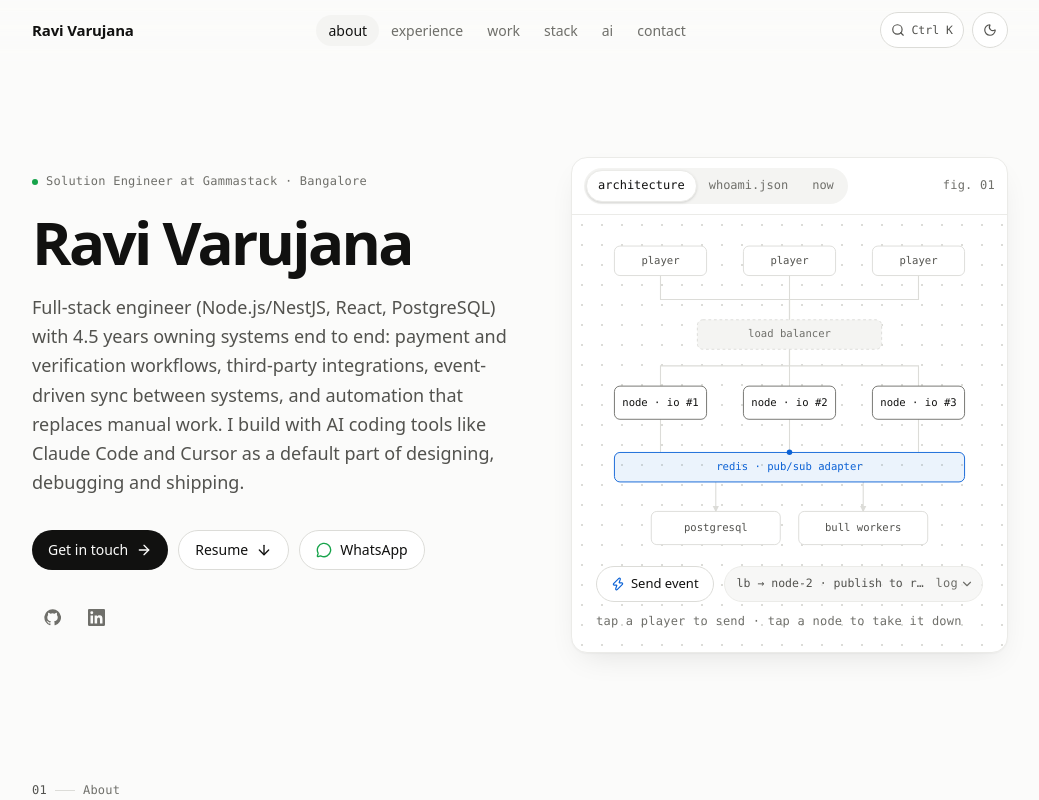
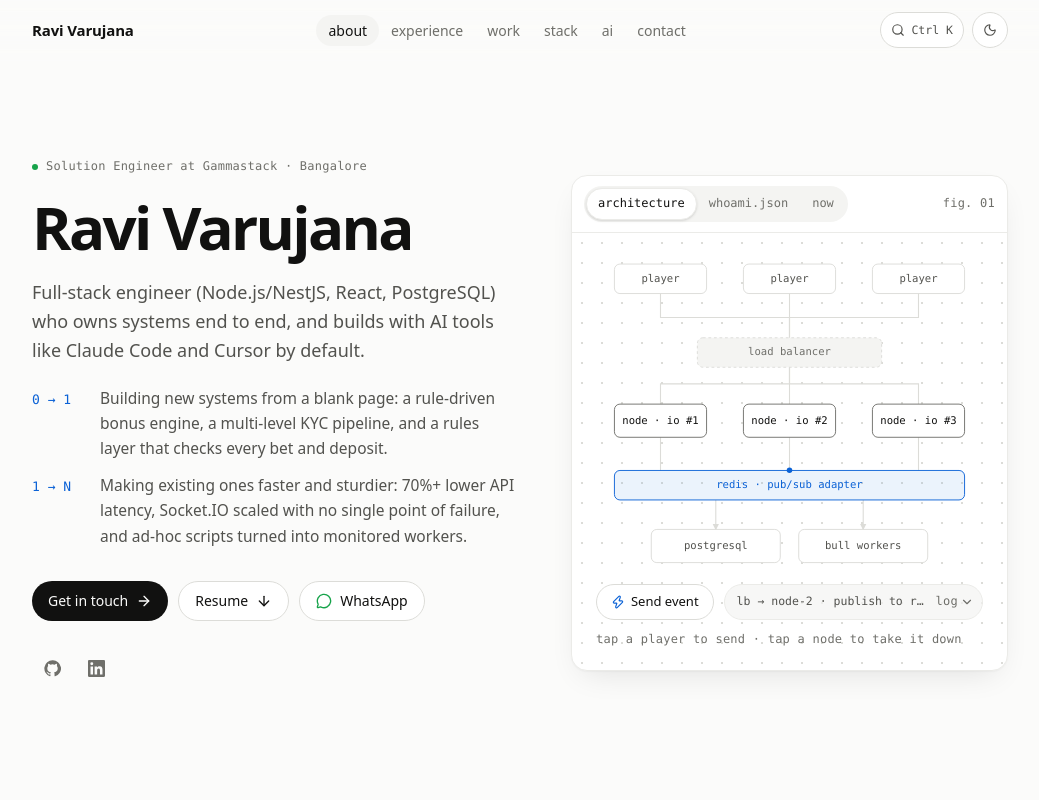
Before and after one commit to ravivarujana/portfolio, a React (Vite) app: page / in a window 1280 px wide. Shown: the top 800 px of the page, without its empty margins (120-1159 px from the left). Built offline with nearby package versions, Linux system fonts and the light colour scheme.

Commit message:
Changes for the portfolio

```diff
--- a/src/components/Hero.tsx
+++ b/src/components/Hero.tsx
@@ -53,6 +53,16 @@
           <motion.p variants={stagger.child} className="mt-5 max-w-[52ch] text-[17px] leading-relaxed text-ink-2 sm:text-lg">
             {profile.intro}
           </motion.p>
+          {profile.modes.length > 0 && (
+            <motion.dl variants={stagger.child} className="mt-5 grid max-w-[56ch] gap-3">
+              {profile.modes.map((m) => (
+                <div key={m.label} className="grid grid-cols-[56px_1fr] items-baseline gap-3">
+                  <dt className="whitespace-nowrap font-mono text-[13px] font-medium text-accent">{m.label}</dt>
+                  <dd className="text-[15.5px] leading-relaxed text-ink-2">{m.text}</dd>
+                </div>
+              ))}
+            </motion.dl>
+          )}
 
           <motion.div variants={stagger.child} className="mt-8 flex flex-wrap gap-2.5">
             <a href="#contact" className={cn(btn.primary, 'group max-sm:flex-1')}>
--- a/src/data/index.ts
+++ b/src/data/index.ts
@@ -53,6 +53,8 @@
     timezone: string
     yearsOfExperience: string
     intro: string
+    /** Short labelled lines under the intro, e.g. 0 → 1 (creating) and 1 → N (scaling) */
+    modes: { label: string; text: string }[]
     focus: string[]
     openTo: string
     email: string
--- a/src/data/portfolio.json
+++ b/src/data/portfolio.json
@@ -14,7 +14,17 @@
     "location": "Bangalore, India",
     "timezone": "IST · UTC+5:30",
     "yearsOfExperience": "4.5",
-    "intro": "Full-stack engineer (Node.js/NestJS, React, PostgreSQL) with 4.5 years owning systems end to end: payment and verification workflows, third-party integrations, event-driven sync between systems, and automation that replaces manual work. I build with AI coding tools like Claude Code and Cursor as a default part of designing, debugging and shipping.",
+    "intro": "Full-stack engineer (Node.js/NestJS, React, PostgreSQL) who owns systems end to end, and builds with AI tools like Claude Code and Cursor by default.",
+    "modes": [
+      {
+        "label": "0 → 1",
+        "text": "Building new systems from a blank page: a rule-driven bonus engine, a multi-level KYC pipeline, and a rules layer that checks every bet and deposit."
+      },
+      {
+        "label": "1 → N",
+        "text": "Making existing ones faster and sturdier: 70%+ lower API latency, Socket.IO scaled with no single point of failure, and ad-hoc scripts turned into monitored workers."
+      }
+    ],
     "focus": [
       "Node.js",
       "NestJS",
```
